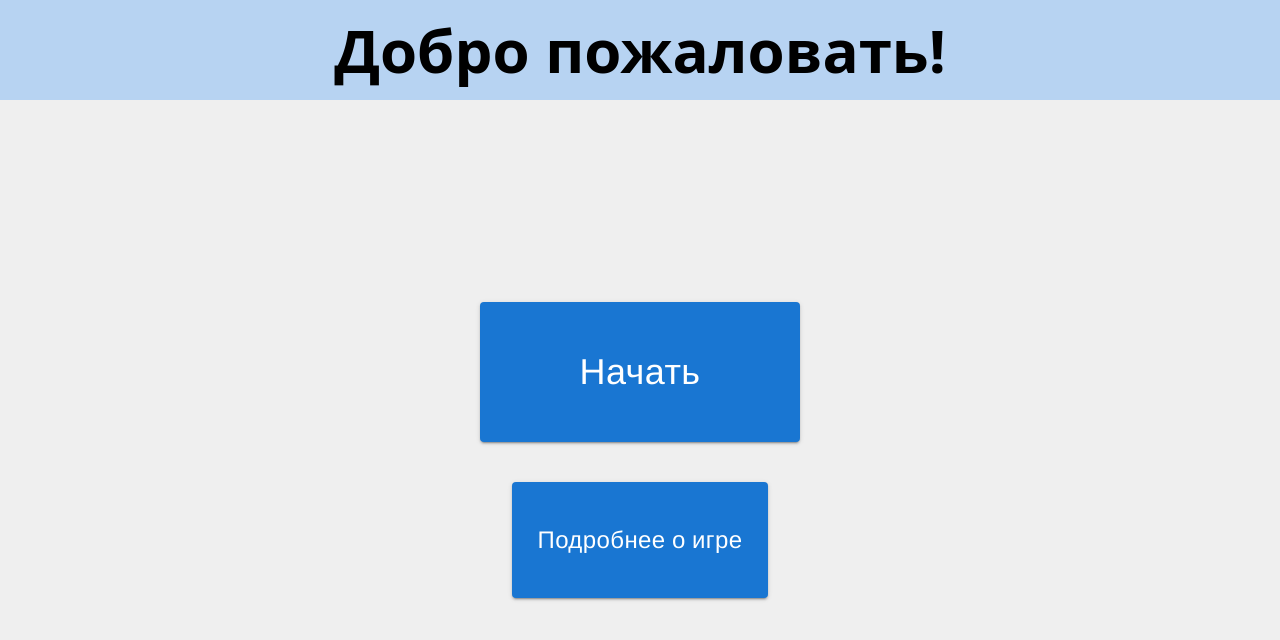
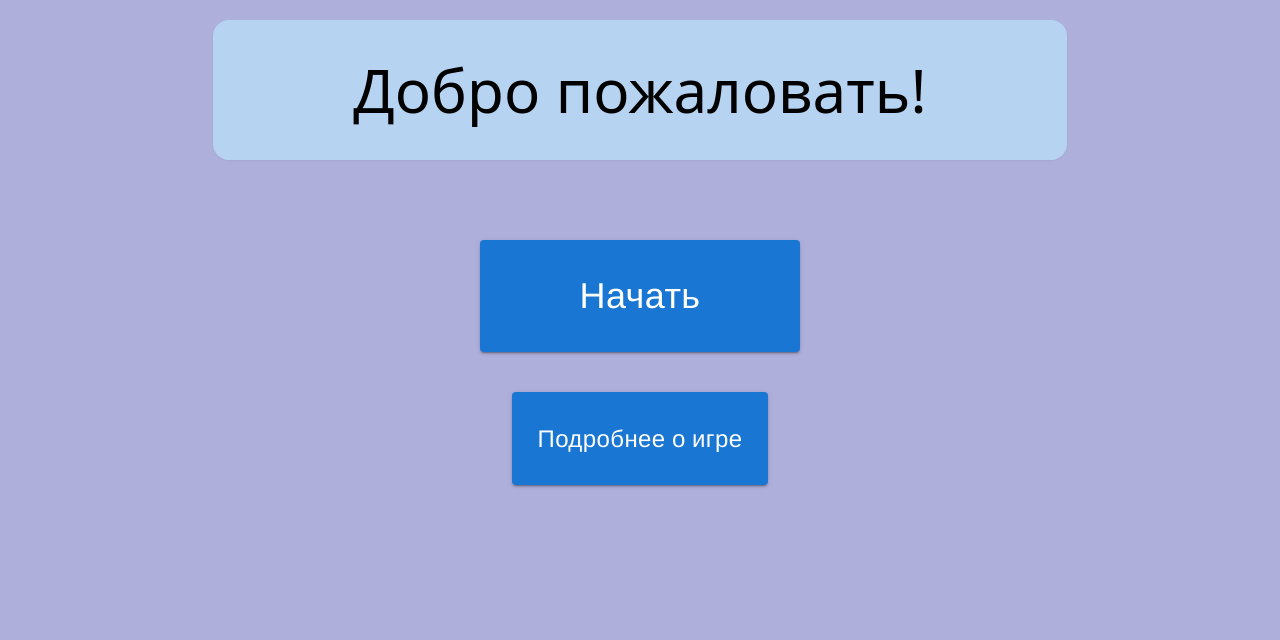
Before and after one commit to VladSunny/TruthOrDare, a React (Create React App) app: page / in a window 1280 px wide. Shown: the top 640 px of the page. Built offline with nearby package versions, Linux system fonts and the light colour scheme; a web font is replaced by a local one.

Commit message:
use window size

```diff
--- /dev/null
+++ b/src/hooks/useWindowSize.js
@@ -0,0 +1,26 @@
+import { useState, useEffect } from 'react';
+
+const useWindowSize = () => {
+  const [windowSize, setWindowSize] = useState({
+    width: window.innerWidth,
+    height: window.innerHeight,
+  });
+
+  useEffect(() => {
+    const handleResize = () => {
+      setWindowSize({
+        width: window.innerWidth,
+        height: window.innerHeight,
+      });
+    };
+
+    window.addEventListener('resize', handleResize);
+
+    // Убираем обработчик при размонтировании компонента
+    return () => window.removeEventListener('resize', handleResize);
+  }, []);
+
+  return windowSize;
+};
+
+export default useWindowSize;
--- /dev/null
+++ b/src/pages/Game.jsx
@@ -0,0 +1,12 @@
+import React from 'react';
+
+
+function Game() {
+    return (
+        <div>
+
+        </div>
+    );
+}
+
+export default Game;
--- a/src/pages/Welcome.jsx
+++ b/src/pages/Welcome.jsx
@@ -4,11 +4,11 @@ import DefaultButton from '../UI/Button/DefaultButton';
 
 function Welcome() {
     return (
-        <div className="w-sreen h-screen flex flex-col items-center font-sans variantfill-four font-extrabold">
-            <div className="w-full flex items-center justify-center h-max py-5 variantfill-one" >
+        <div className="w-sreen h-screen flex flex-col items-center font-sans variantfill-two">
+            <div className="w-2/3 rounded-2xl mt-5 flex items-center justify-center py-10 variantfill-one shadow-sm" >
                 <h1 className='text-6xl'>Добро пожаловать!</h1>
             </div>
-            <div className='w-full h-full flex flex-col justify-center items-center gap-10'>
+            <div className='w-full h-full flex flex-col mt-20 items-center gap-10'>
                 <DefaultButton className="w-1/4 h-1/5">
                     <p className='text-4xl'>
                         Начать
```
